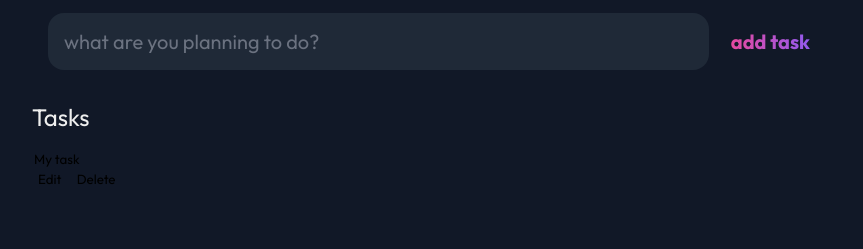
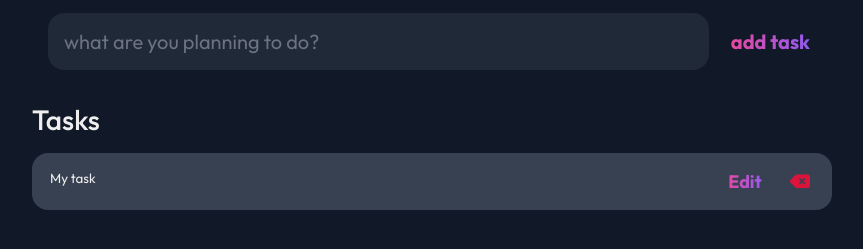
Before and after one commit to ajzal-byte/to-do-list, a plain HTML site: page index.html in a window 1280 px wide. Shown: the part 85-334 px from the top of the page, without its empty margins (208-1071 px from the left). Drawn offline with Linux system fonts and the light colour scheme.

Commit message:
html and css updated

```diff
--- a/index.html
+++ b/index.html
@@ -9,7 +9,8 @@
 
     <link rel="preconnect" href="https://fonts.googleapis.com">
     <link rel="preconnect" href="https://fonts.gstatic.com" crossorigin>
-    <link href="https://fonts.googleapis.com/css2?family=Outfit:wght@400;700;900&display=swap" rel="stylesheet">
+    <link href="https://fonts.googleapis.com/css2?family=Outfit:wght@400;500;700;900&display=swap" rel="stylesheet">
+    <link rel="stylesheet" href="https://cdnjs.cloudflare.com/ajax/libs/font-awesome/6.5.1/css/all.min.css" integrity="sha512-DTOQO9RWCH3ppGqcWaEA1BIZOC6xxalwEsw9c2QQeAIftl+Vegovlnee1c9QX4TctnWMn13TZye+giMm8e2LwA==" crossorigin="anonymous" referrerpolicy="no-referrer" />
   </head>
   <body>
     <header>
@@ -35,7 +36,7 @@
             </div>
             <div class="actions">
               <button class="edit">Edit</button>
-              <button class="delete">Delete</button>
+              <button class="delete"><i class="fa-solid fa-delete-left" style="color: crimson;"></i></button>
             </div>
           </div>
         </div>
--- a/main.css
+++ b/main.css
@@ -94,10 +94,55 @@ main{
 }
 
 .task-list h2{
-  font-size: 1.5rem;
-  font-weight: 300;
+  font-size: 1.75rem;
+  font-weight: 500;
   color: var(--light);
   margin-bottom: 1rem;
 }
 
-#tasks
+#tasks .task{
+  display: flex;
+  justify-content: space-between;
+  background-color: var(--dark);
+  padding: 1rem;
+  border-radius: 1rem;
+  margin-bottom: 1rem;
+}
+
+#tasks .task .content .text{
+  color: var(--light);
+  width: 100%;
+  display: block;
+  transition: 0.4s;
+}
+
+#tasks .task .content .text:not(:read-only){
+  color: var(--pink);
+}
+
+#tasks .task .actions{
+  display: flex;
+  margin: 0 -0.5rem;
+}
+
+.task .actions button{
+  cursor: pointer;
+  margin: 0 0.5rem;
+  font-size: 1.125rem;
+  font-weight: 700;
+  transition: 0.4s;
+}
+
+.task button:hover{
+  opacity: 0.8;
+}
+
+.task button:active{
+  opacity: 0.6;
+}
+
+.task .actions .edit{
+  background-image: linear-gradient(to right, var(--pink), var(--purple));
+  background-clip: text;
+  -webkit-text-fill-color: transparent;
+}
```
